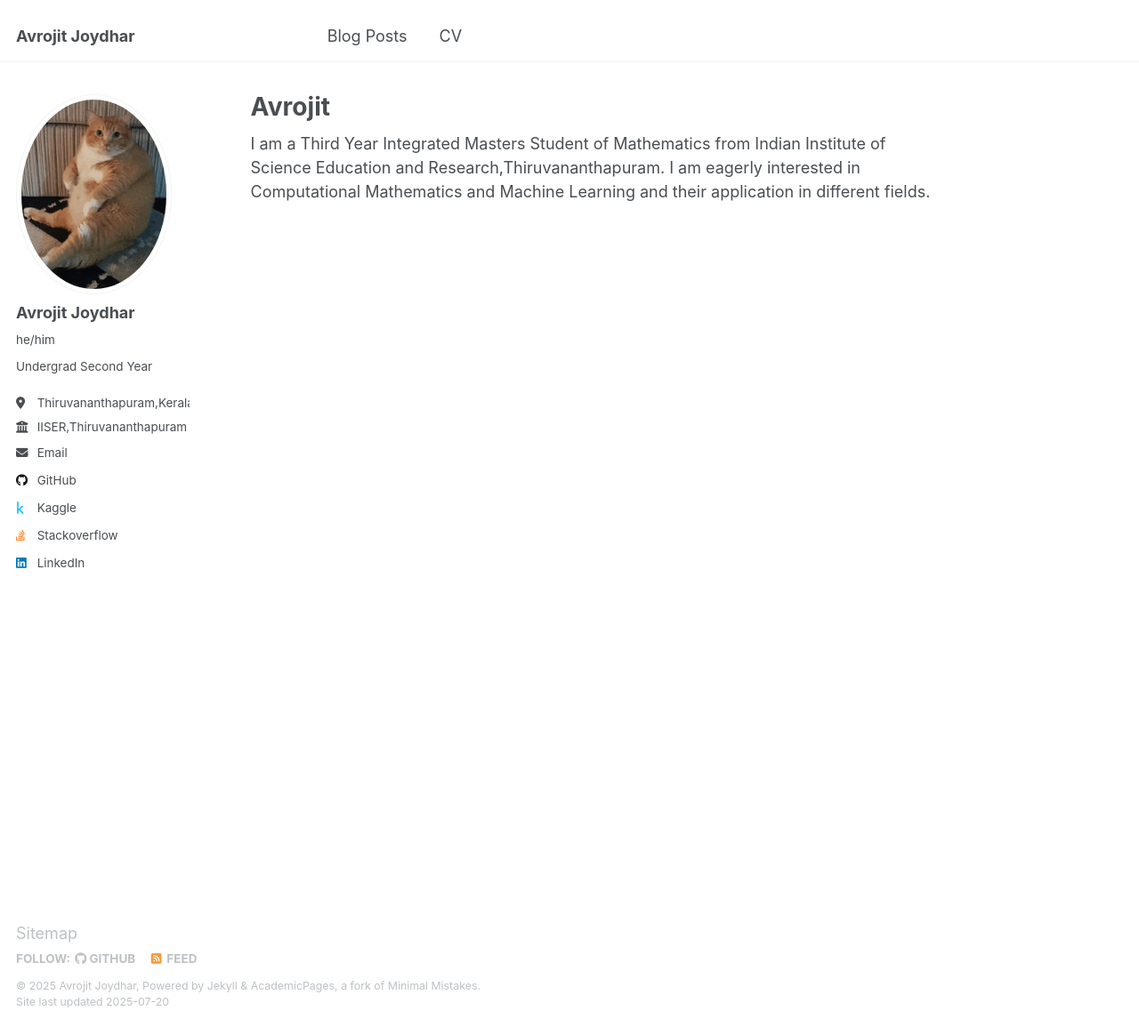
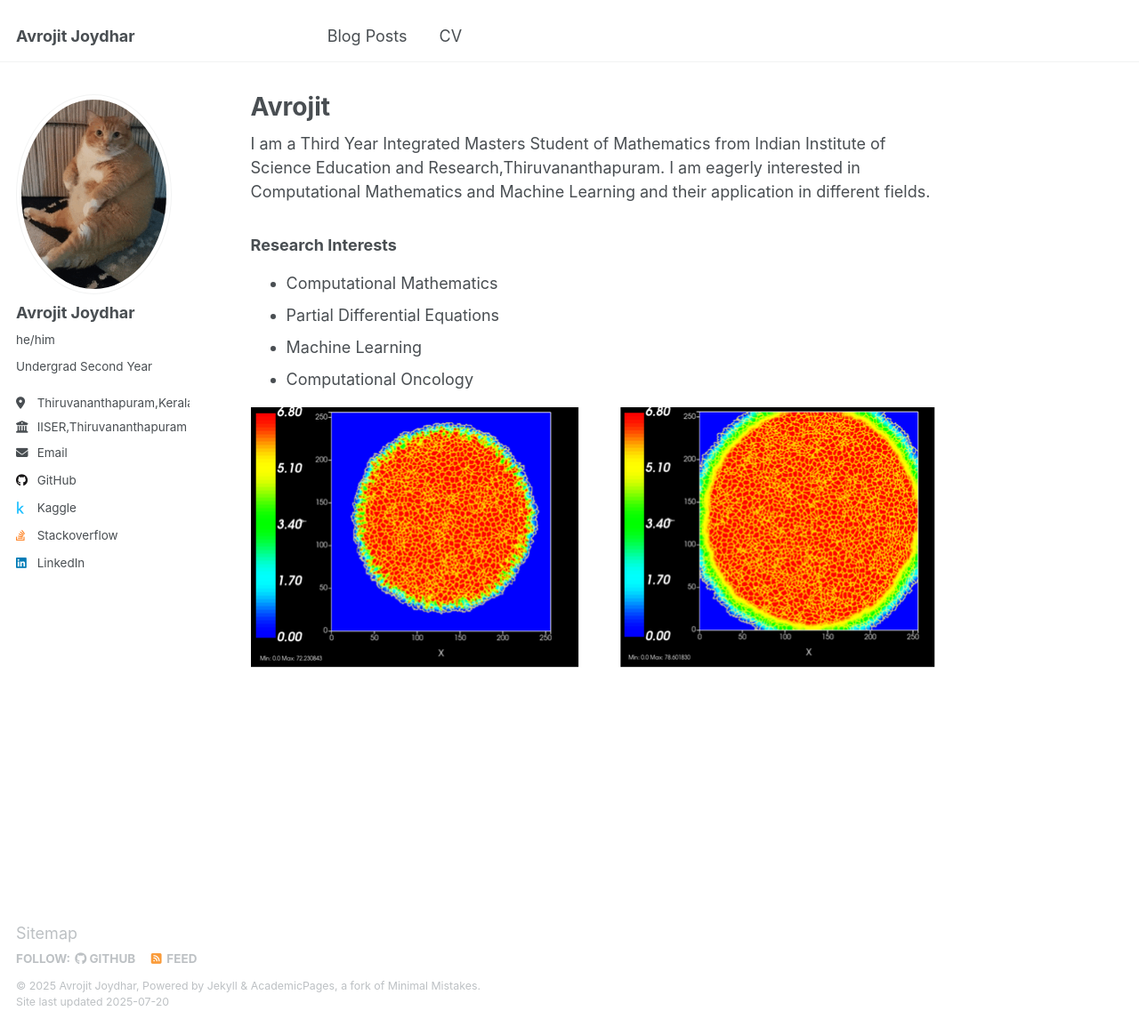
Before and after one commit to avroj1t/avroj1t.github.io, a Jekyll site: the page built from _pages/about.md, in a window 1280 px wide and 1155 px high. Shown: the whole window at 89% size. Built offline with Jekyll 4.4.1, drawn with Linux system fonts in a browser that asks for light colours.

Commit message:
addition of pictures and update on about

```diff
--- a/_pages/about.md
+++ b/_pages/about.md
@@ -8,3 +8,12 @@ redirect_from:
 ---
 
 I am a Third Year Integrated Masters Student of Mathematics from Indian Institute of Science Education and Research,Thiruvananthapuram. I am eagerly interested in Computational Mathematics and Machine Learning and their application in different fields.
+
+
+###  Research Interests
+- Computational Mathematics
+- Partial Differential Equations
+- Machine Learning
+- Computational Oncology
+
+![Simulations](/images/CC3D.png)
```
Also changed, not shown: images/CC3D.png (added).
